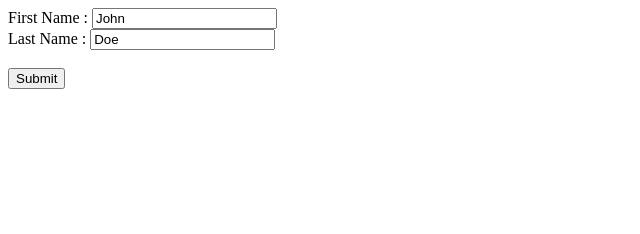
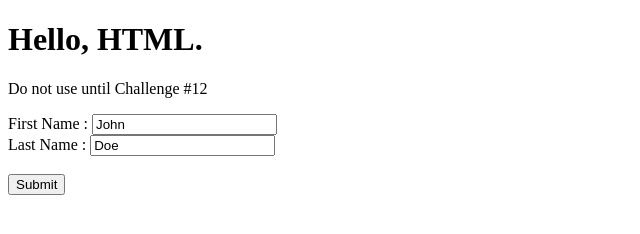
Before and after one commit to PJMantoss/boilerplate-express, a website: page views/index.html in a window 1280 px wide. Shown: the whole page, without its empty margins (0-640 px from the left). Drawn offline with Linux system fonts and the light colour scheme.

Commit message:
update index file

```diff
--- a/views/index.html
+++ b/views/index.html
@@ -7,6 +7,9 @@
     <title>Document</title>
 </head>
 <body>
+    <h1>Hello, HTML.</h1>
+    <p>Do not use until Challenge #12</p>
+
     <form action="/name" method="post">
         <label>First Name :</label>
         <input type="text" name="first" value="John"><br>
```
